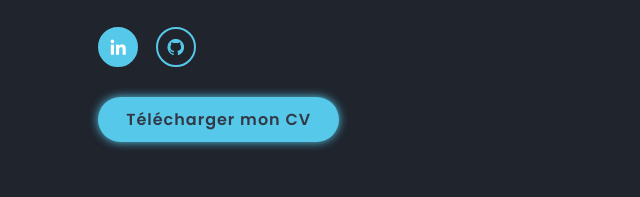
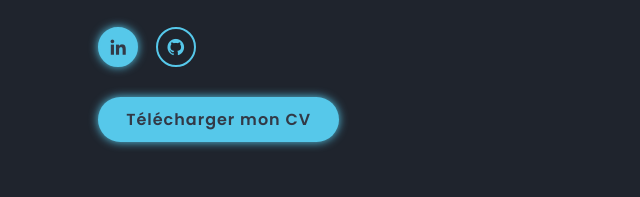
Before and after one commit to DarchevilleThomas/Portfolio, a plain HTML site: page index.html in a window 1280 px wide. In both pictures the pointer is over the link 135 px from the left and 597 px from the top of the page. Shown: the part 550-747 px from the top of the page, 17-657 px from the left. Drawn offline with nearby package versions, Linux system fonts and the light colour scheme.

Commit message:
Mise à jour réseaux sociaux et texte à propos de moi

```diff
--- a/index.html
+++ b/index.html
@@ -53,7 +53,7 @@
         <div class="apropos-contenu">
             <h2 class="entete">À propos de <span>moi</span></h2>
             <h3>Développeur</h3>
-            <p>Passionné depuis tout petit par l'informatique que ce soit par les jeux vidéo ou par la création de contenu, j'ai décidé de faire mes études dans l'informatique en BUT Informatique à l'IUT de Lens. Mon objectif de cette année est d'obtenir une alternance afin de gagner en compétences, avoir une expérience dans la vie active ainsi qu'intégrer une équipe dans laquelle je pourrai évoluer. <br><br> Pour cela, je tente de réaliser un maximum de projets accessibles sur mon <a href="https://github.com/DarchevilleThomas/"> <b>Github</b></a>, la grande majorité de ces projets sont en Java mais j'aime aussi coder en HTML/CSS, PHP, Python et SQL. Que ce soit le front-end ou le back-end rien ne me déplaît en particulier même si je préfére le back-end.</p>
+            <p>Passionné depuis tout petit par l'informatique que ce soit par les jeux vidéo ou par la création de contenu, j'ai décidé de me tourner vers un BUT Informatique à l'IUT de Lens. Mon objectif de cette année est d'obtenir une alternance afin de gagner en compétences, avoir une expérience dans la vie active ainsi qu'intégrer une équipe dans laquelle je pourrai évoluer. <br><br> Pour cela, je tente de réaliser un maximum de projets accessibles sur mon <a href="https://github.com/DarchevilleThomas/"> <b>Github</b></a>, la grande majorité de ces projets sont en Java mais j'aime aussi coder en HTML/CSS, PHP, Python et SQL.</p>
         </div>
     </section>
 
--- a/style.css
+++ b/style.css
@@ -163,7 +163,8 @@ span{
 
 .social-media a:hover{
     background-color: var(--main);
-    color: white;
+    color: var(--background2);
+    box-shadow: 0 0 1rem var(--main);
 }
 
 .apropos{
```
